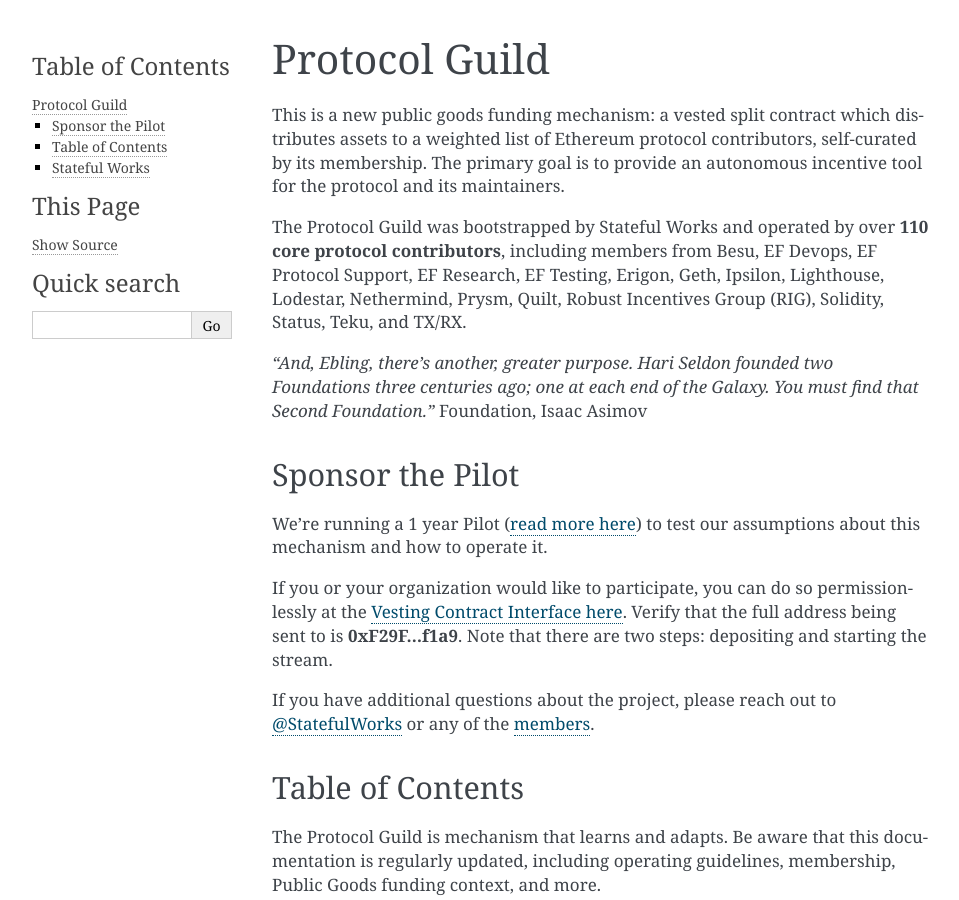
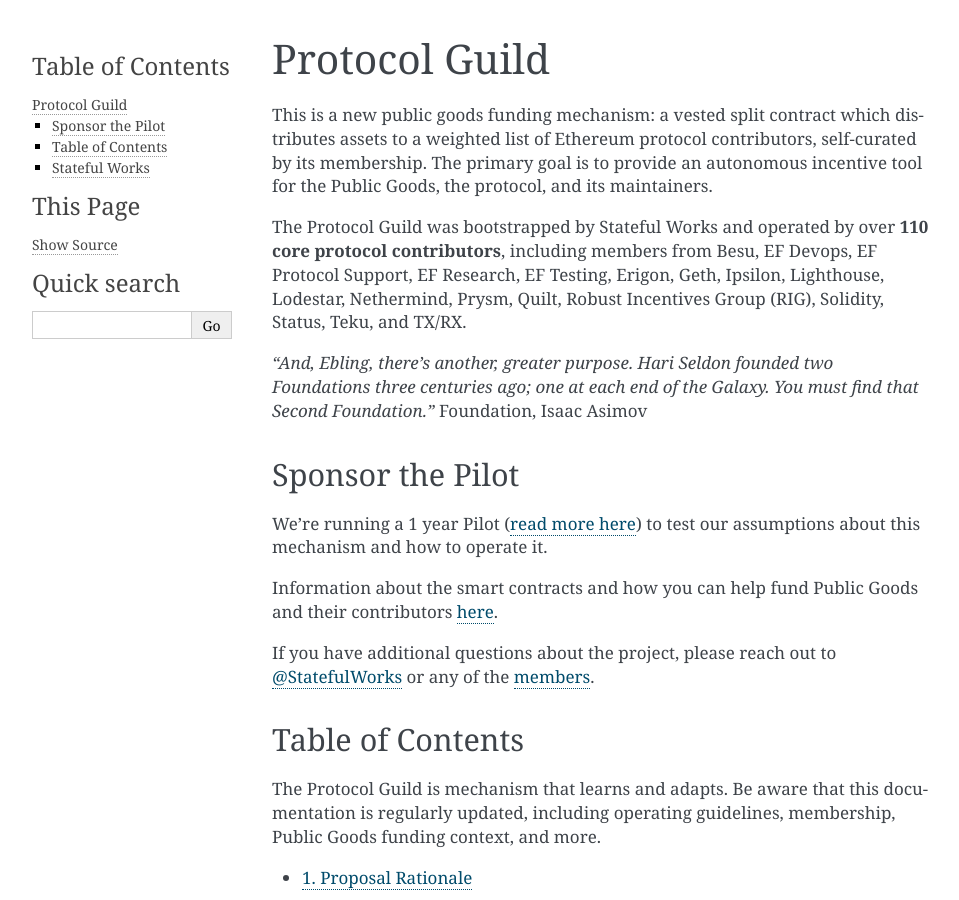
Before and after one commit to protocolguild/documentation, a Sphinx documentation site: the page built from docs/index.rst, in a window 1280 px wide and 900 px high. Shown: the whole window, without its empty margins (148-1107 px from the left). Built offline with Sphinx 7.4.7, drawn with Linux system fonts in a browser that asks for light colours.

Commit message:
rework "how to contribute"

```diff
--- a/docs/index.rst
+++ b/docs/index.rst
@@ -1,7 +1,7 @@
 Protocol Guild
 ------------
 
-This is a new public goods funding mechanism: a vested split contract which distributes assets to a weighted list of Ethereum protocol contributors, self-curated by its membership. The primary goal is to provide an autonomous incentive tool for the protocol and its maintainers.
+This is a new public goods funding mechanism: a vested split contract which distributes assets to a weighted list of Ethereum protocol contributors, self-curated by its membership. The primary goal is to provide an autonomous incentive tool for the Public Goods, the protocol,  and its maintainers.
 
 The Protocol Guild was bootstrapped by Stateful Works and operated by over **110 core protocol contributors**, including members from Besu, EF Devops, EF Protocol Support, EF Research, EF Testing, Erigon, Geth, Ipsilon, Lighthouse, Lodestar, Nethermind, Prysm, Quilt, Robust Incentives Group (RIG), Solidity, Status, Teku, and TX/RX.
 
@@ -12,7 +12,7 @@
 
 We're running a 1 year Pilot (`read more here <https://protocol-guild.readthedocs.io/en/latest/5-initial-pilot.html>`_) to test our assumptions about this mechanism and how to operate it.
 
-If you or your organization would like to participate, you can do so permissionlessly at the `Vesting Contract Interface here <https://app.0xsplits.xyz/accounts/0xF29Ff96aaEa6C9A1fBa851f74737f3c069d4f1a9/>`_. Verify that the full address being sent to is **0xF29F...f1a9**. Note that there are two steps: depositing and starting the stream.
+Information about the smart contracts and how you can help fund Public Goods and their contributors `here <https://protocol-guild.readthedocs.io/en/latest/3-smart-contract.html#xsplits-contracts>`_.
 
 If you have additional questions about the project, please reach out to `@StatefulWorks <https://twitter.com/StatefulWorks>`_ or any of the `members <https://protocol-guild.readthedocs.io/en/latest/9-membership.html>`_.
 
```
